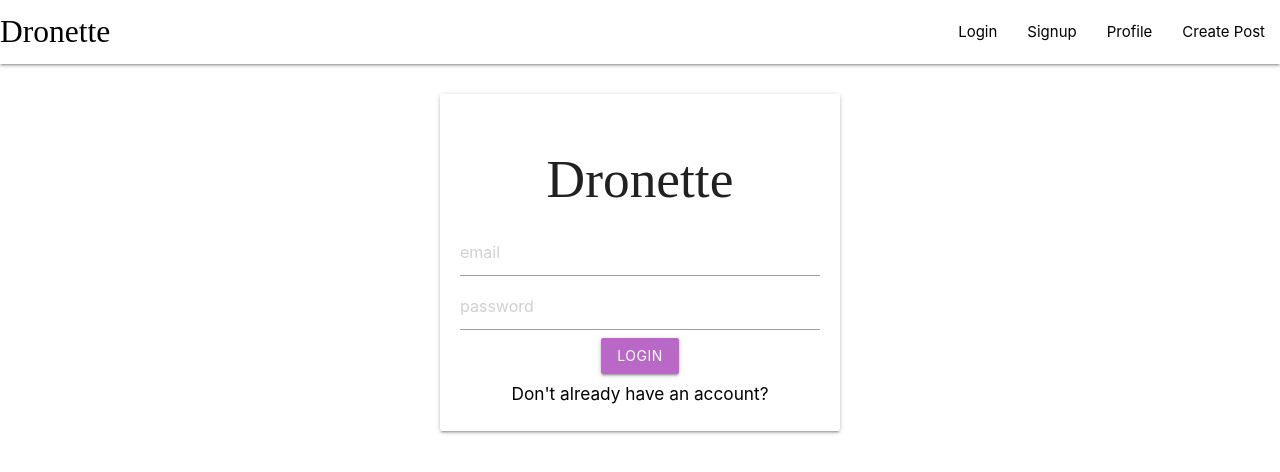
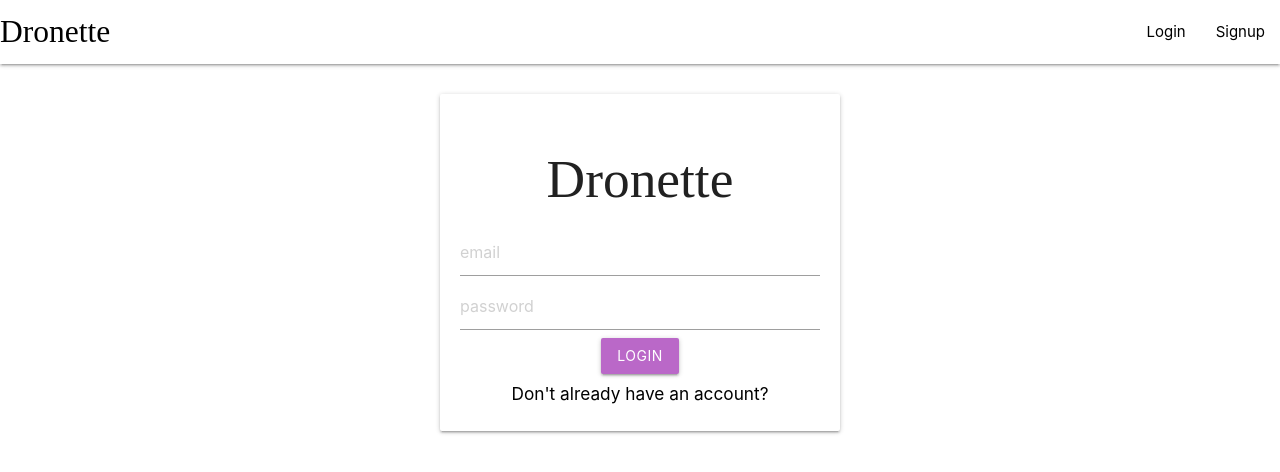
Before and after one commit to seabassgonzalez/dronette, a React (Create React App) app in the folder client/: page /login in a window 1280 px wide. Shown: the top 472 px of the page. Built offline with nearby package versions, Linux system fonts and the light colour scheme; a web font is replaced by a local one.

Commit message:
Check if signed in to render one set of navbar links or another

```diff
--- a/client/src/components/Navbar.js
+++ b/client/src/components/Navbar.js
@@ -1,16 +1,28 @@
-import React from 'react';
+import React, {useContext} from 'react';
 import { Link } from 'react-router-dom';
+import {UserContext} from '../App';
 
 const NavBar = () => {
+  const {state, dispatch} = useContext(UserContext);
+  const renderList = () => {
+    if(state){
+      return [
+        <li><Link to="/profile">Profile</Link></li>,
+        <li><Link to="/create">Create Post</Link></li>
+      ]
+    }else{
+      return [
+        <li><Link to="/login">Login</Link></li>,
+        <li><Link to="/signup">Signup</Link></li>
+      ]
+    }
+  }
 	return(
 		<nav>
     		<div className="nav-wrapper white">
       			<Link to="/" className="brand-logo left">Dronette</Link>
       			<ul id="nav-mobile" className="right hide-on-med-and-down">
-        			<li><Link to="/login">Login</Link></li>
-        			<li><Link to="/signup">Signup</Link></li>
-        			<li><Link to="/profile">Profile</Link></li>
-              <li><Link to="/create">Create Post</Link></li>
+        		{renderList()}
       			</ul>
     		</div>
   		</nav>
```
